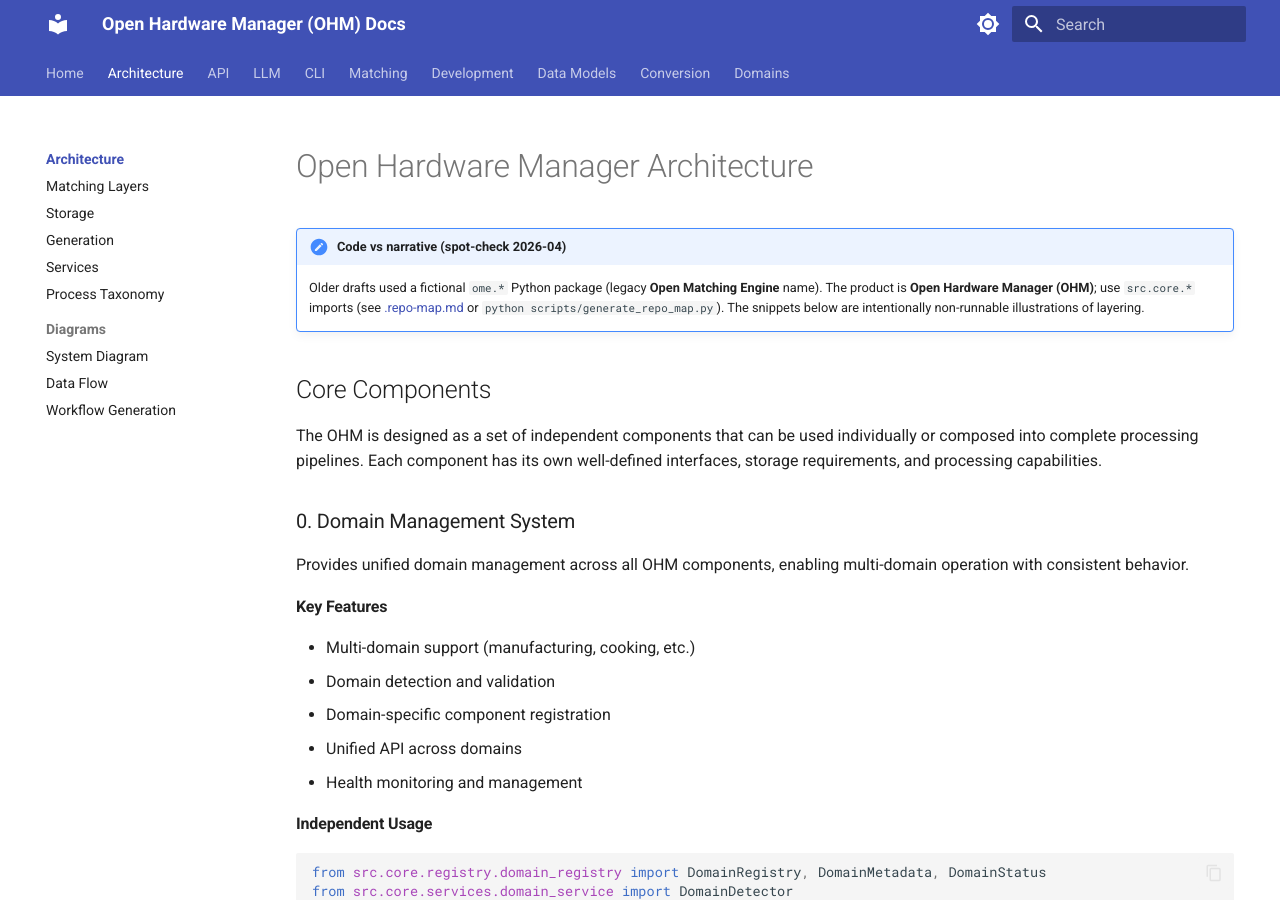
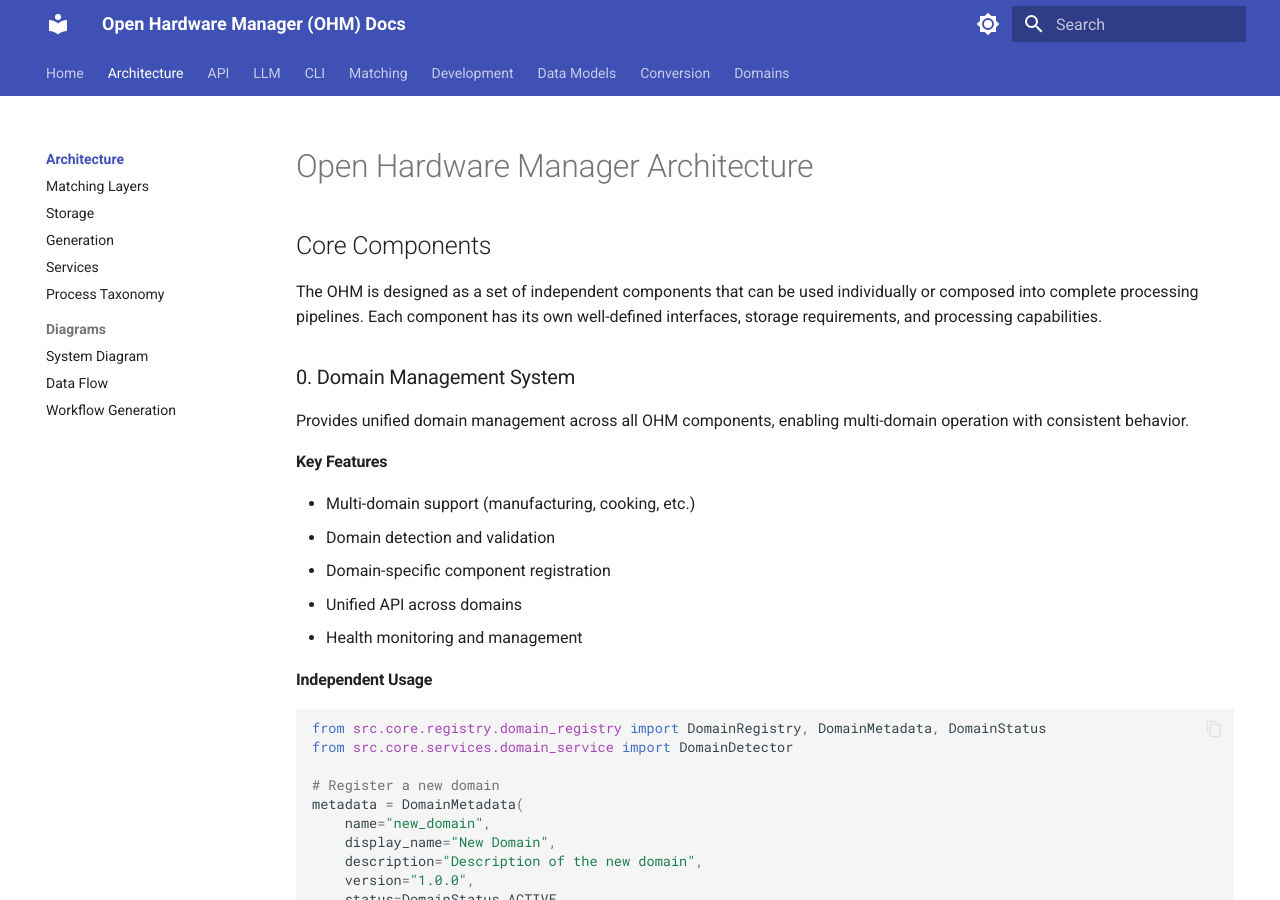
Before and after one commit to helpfulengineering/supply-graph-ai, an MkDocs documentation site: the page built from docs/architecture/index.md, in a window 1280 px wide and 900 px high. Built offline with MkDocs 1.6.1 and Material for MkDocs 9.7.7, drawn with Linux system fonts in a browser that asks for light colours.

Commit message:
minor edits on docs/architecture/index.md

```diff
--- a/docs/architecture/index.md
+++ b/docs/architecture/index.md
@@ -1,8 +1,4 @@
 # Open Hardware Manager Architecture
-
-!!! note "Code vs narrative (spot-check 2026-04)"
-
-    Older drafts used a fictional `ome.*` Python package (legacy **Open Matching Engine** name). The product is **Open Hardware Manager (OHM)**; use `src.core.*` imports (see [.repo-map.md](../../.repo-map.md) or `python scripts/generate_repo_map.py`). The snippets below are intentionally non-runnable illustrations of layering.
 
 ## Core Components
 
```
